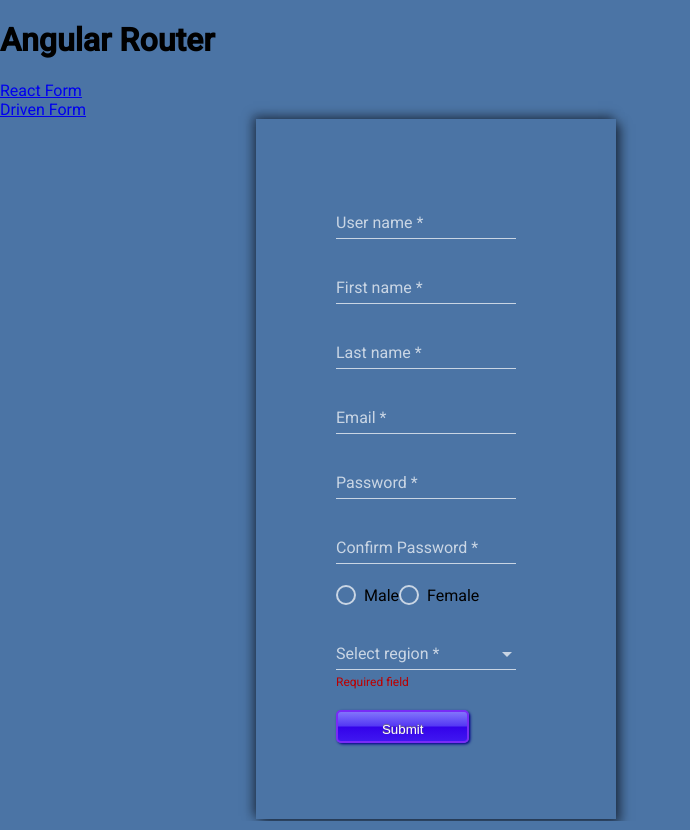
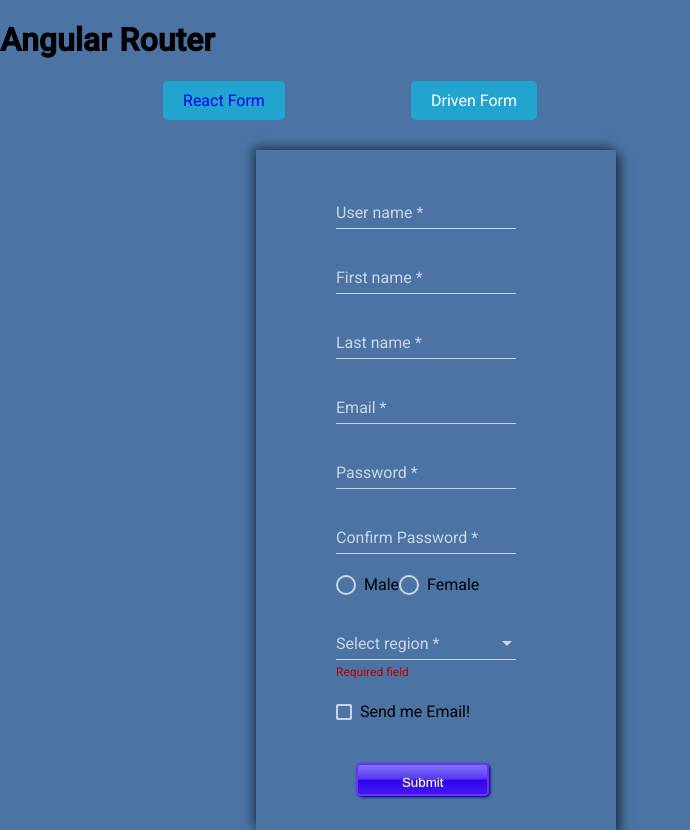
Before and after one commit to FedorenkoAlexey/Homework-16, an Angular app: page /driven in a window 1280 px wide. Shown: the whole page, without its empty margins (0-690 px from the left). Built offline with nearby package versions, Linux system fonts and the light colour scheme.

Commit message:
css routing

```diff
--- a/karma.conf.js
+++ b/karma.conf.js
@@ -28,5 +28,5 @@ module.exports = function (config) {
     browsers: ['Chrome'],
     singleRun: false,
     restartOnFileChange: true
-  });
-};
+  })
+}
--- a/src/app/app.component.html
+++ b/src/app/app.component.html
@@ -1,7 +1,6 @@
 <h1>Angular Router</h1>
-<nav>
+<nav class="head">
   <a routerLink="/react" routerLinkActive="active">React Form</a>
-  <br />
   <a routerLink="/driven" routerLinkActive="active">Driven Form</a>
 </nav>
 <router-outlet></router-outlet>
--- a/src/app/reactive-form/reactive-form.component.ts
+++ b/src/app/reactive-form/reactive-form.component.ts
@@ -29,7 +29,7 @@ export class ReactiveFormComponent implements OnInit {
 
   onSubmit() {
     console.warn(this.reactiveForm.value);
-    this.reactiveForm.reset();
+    this.reactiveForm.reset("");
   }
 
   consol() {
@@ -56,10 +56,10 @@ export class ReactiveFormComponent implements OnInit {
         email: ["", [Validators.required, Validators.email]],
         pass: this.fb.group({
           password: ["", Validators.minLength(10)],
-          repeatPass: [""]
+          repeatPass: ["", Validators.required]
         }),
         sex: [""],
-        region: [""],
+        region: ["", Validators.required],
         sendEmail: [""]
       },
       {
--- a/src/app/template-driven-form/template-driven-form.component.ts
+++ b/src/app/template-driven-form/template-driven-form.component.ts
@@ -22,8 +22,9 @@ export class TemplateDrivenFormComponent implements OnInit {
     sendEmail: false
   };
 
-  onSubmit() {
-    console.log("2");
+  onSubmit(form: NgForm) {
+    console.log(form.value);
+    form.resetForm("");
   }
 
   ngOnInit() {}
--- a/src/app/template-driven-form/template-driven-form.css
+++ b/src/app/template-driven-form/template-driven-form.css
@@ -6,7 +6,7 @@
   margin-left: 20%;
   padding-left: 80px;
   width: 280px;
-  height: 700px;
+  height: 680px;
   /* border: 1px solid blue; */
   box-shadow: 5px 5px 10px rgba(0, 1, 6, 0.5), -3px -3px 10px rgba(0, 1, 6, 0.5);
 }
@@ -22,3 +22,7 @@ div.field-err {
 .region {
   margin-top: 20px;
 }
+
+.send-mail {
+  margin-top: 20px;
+}
--- a/src/app/template-driven-form/template-driven-form.html
+++ b/src/app/template-driven-form/template-driven-form.html
@@ -1,10 +1,5 @@
-<!-- [(ngModel)]="data.userName"
-required
-pattern="^[0-9a-zA-Z]*$"
-#name="ngModel"
-name="userName" -->
 <div class="driv-container">
-  <form (ngSubmit)="onSubmit()">
+  <form #form="ngForm" (ngSubmit)="onSubmit(form)">
     <mat-form-field>
       <mat-label>User name</mat-label>
       <input
@@ -127,7 +122,14 @@ name="userName" -->
       Required field
     </div>
 
-    <button class="btn-form" type="submit">
+    <div class="send-mail">
+      <mat-checkbox [(ngModel)]="data.sendEmail" name="sendEmail"
+        >Send me Email!
+      </mat-checkbox>
+    </div>
+    <br />
+
+    <button class="btn-form" type="submit" [disabled]="form.invalid">
       Submit
     </button>
   </form>
--- a/src/app/template-driven-form/template-driven-form.module.ts
+++ b/src/app/template-driven-form/template-driven-form.module.ts
@@ -5,6 +5,7 @@ import { TemplateDrivenFormComponent } from "./template-driven-form.component";
 import { MatInputModule } from "@angular/material/input";
 import { MatRadioModule } from "@angular/material/radio";
 import { MatSelectModule } from "@angular/material/select";
+import { MatCheckboxModule } from "@angular/material/checkbox";
 
 @NgModule({
   declarations: [TemplateDrivenFormComponent],
@@ -13,7 +14,8 @@ import { MatSelectModule } from "@angular/material/select";
     FormsModule,
     MatInputModule,
     MatRadioModule,
-    MatSelectModule
+    MatSelectModule,
+    MatCheckboxModule
   ],
   exports: [TemplateDrivenFormComponent],
   providers: [],
--- a/src/styles.css
+++ b/src/styles.css
@@ -10,8 +10,28 @@ body {
   background-color: rgb(75, 116, 165);
 }
 
+.active {
+  color: white;
+  /* background-color: rgb(1, 83, 5); */
+}
+
+.head {
+  display: flex;
+  width: 500px;
+  justify-content: space-around;
+  padding-right: 50px;
+  margin: 0 0 30px 100px;
+}
+.head a {
+  text-decoration: none;
+  padding: 10px 20px;
+  border-radius: 5px;
+  background-color: rgb(33, 165, 206);
+  /* color: #000; */
+}
+
 .btn-form {
-  margin-top: 20px;
+  margin: 20px 0 0 20px;
   position: relative;
   display: inline-block;
   width: 10em;
```
Also changed, not shown: 1 other file (tests, documents, lock files or other folders).
